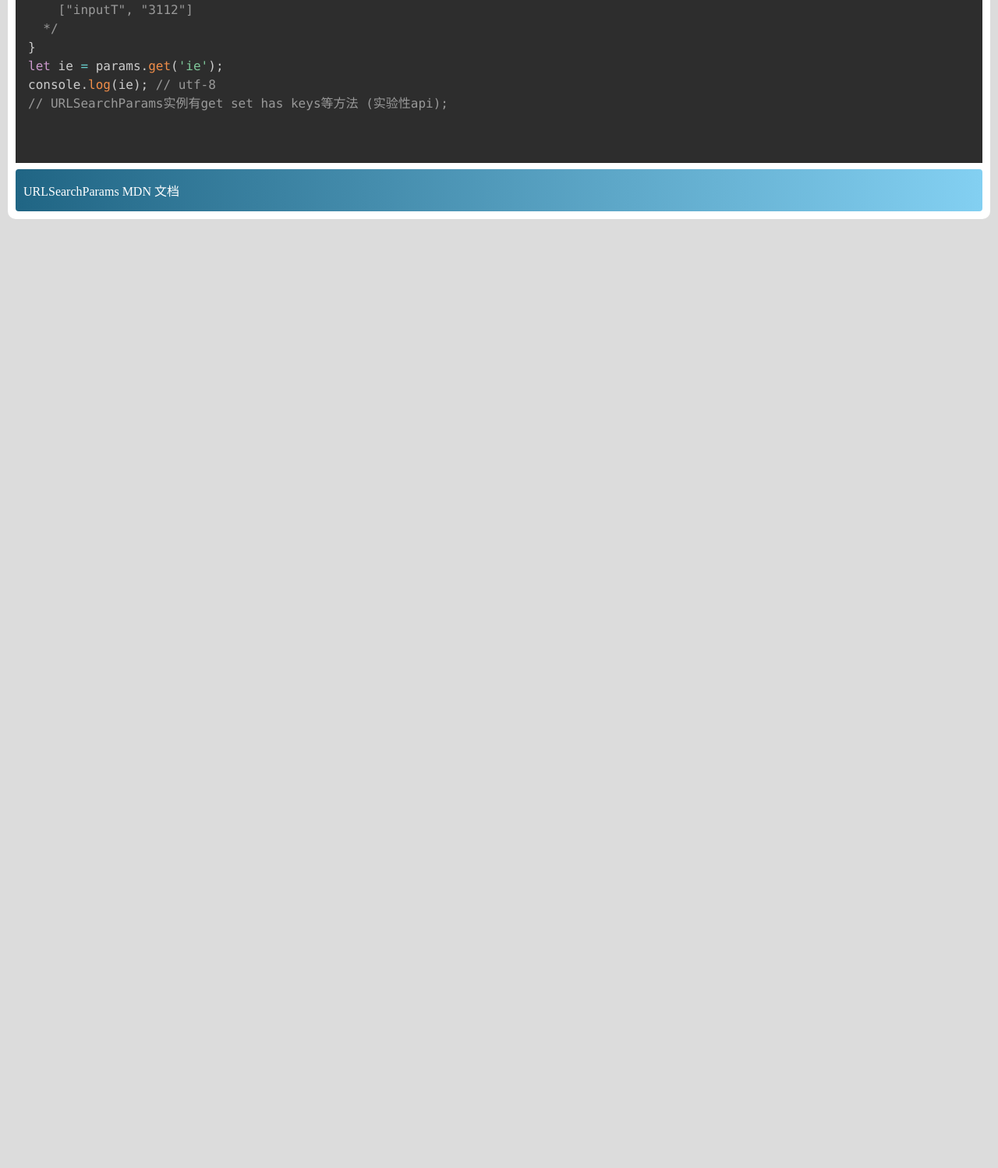
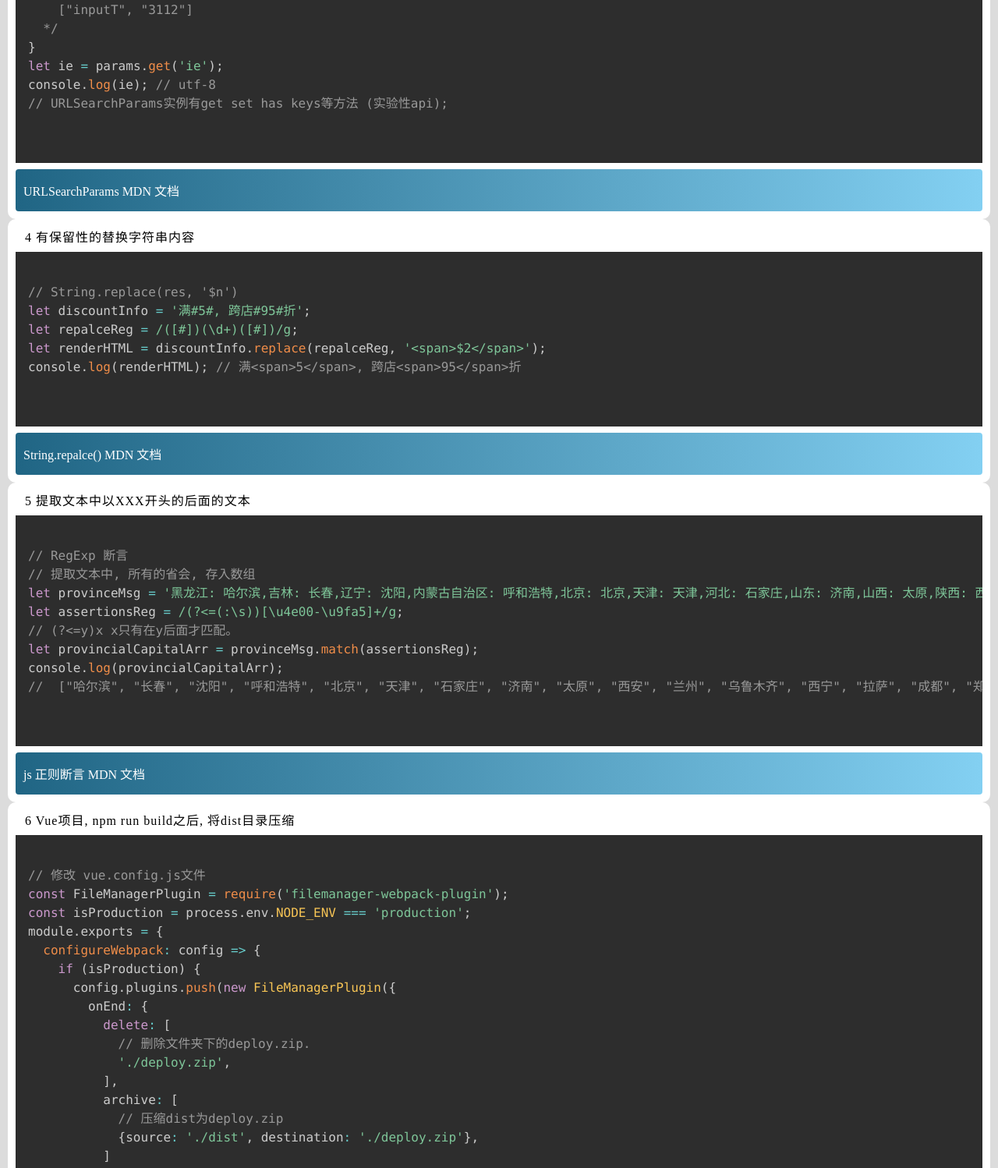
Before and after one commit to Sun-Y0n9/JavaScript, a website built with webpack: page src/index.html in a window 1280 px wide. Shown: the part 1991-3489 px from the top of the page at 78% size. Before the commit the page ends 2282 px from the top, so only its background shows below. Built offline with nearby package versions, Linux system fonts and the light colour scheme.

Commit message:
webpackd打包Vue项目后, 压缩文件

```diff
--- a/package.json
+++ b/package.json
@@ -4,8 +4,8 @@
   "description": "JavaScript",
   "main": "index.js",
   "scripts": {
-    "build": "webpack",
-    "dev": "webpack-dev-server"
+    "build": "webpack --mode production",
+    "dev": "webpack-dev-server --mode development"
   },
   "author": "",
   "license": "ISC",
--- a/src/assets/css/index.css
+++ b/src/assets/css/index.css
@@ -27,3 +27,33 @@ body{
 	border-radius: 4px;
 	padding-left: 10px;
 }
+::-webkit-scrollbar {
+    /*滚动条整体样式*/
+    /*高宽分别对应横竖滚动条的尺寸*/
+    width: 8px;
+    height: 8px;
+    background-color: #ebeef5;
+}
+::-webkit-scrollbar-thumb {
+    /*滚动条里面小方块*/
+    border-radius: 3px;
+    background-color: #E69F3B;
+    height: 120px;
+}
+::-webkit-scrollbar-track {
+    /*滚动条里面轨道*/
+    border-radius: 2px;
+    background-color: rgba(0, 0, 0, 0.1);
+}
+::-webkit-input-placeholder { /* Chrome/Opera/Safari */
+    color: #CDCDCD;
+}
+::-moz-placeholder { /* Firefox 19+ */
+    color: #CDCDCD;
+}
+:-ms-input-placeholder { /* IE 10+ */
+    color: #CDCDCD;
+}
+:-moz-placeholder { /* Firefox 18- */
+    color: #CDCDCD;
+}
--- a/src/assets/js/index.js
+++ b/src/assets/js/index.js
@@ -68,3 +68,18 @@ for (let p of params) {
 let ie = params.get('ie');
 console.log(ie); // utf-8
 // URLSearchParams实例有get set has keys等方法 (实验性api);
+
+// String.replace(res, '$n')
+let discountInfo = '满#5#, 跨店#95#折';
+let repalceReg = /([#])(\d+)([#])/g;
+let renderHTML = discountInfo.replace(repalceReg, '<span>$2</span>');
+console.log(renderHTML); // 满<span>5</span>, 跨店<span>95</span>折
+
+// RegExp 断言
+// 提取文本中, 所有的省会, 存入数组
+let provinceMsg = '黑龙江: 哈尔滨,吉林: 长春,辽宁: 沈阳,内蒙古自治区: 呼和浩特,北京: 北京,天津: 天津,河北: 石家庄,山东: 济南,山西: 太原,陕西: 西安,甘肃: 兰州,新疆维吾尔自治区: 乌鲁木齐,青海: 西宁,西藏自治区: 拉萨,四川: 成都,河南: 郑州,江苏: 南京,安徽: 合肥,湖北: 武汉,重庆: 重庆,贵州: 贵阳,湖南: 长沙,江西: 南昌,上海: 上海,浙江: 杭州,福建: 福州,云南: 昆明,广西壮族自治区: 南宁,广东: 广州,海南: 海口,香港特别行政区: 香港,澳门特别行政区: 澳门,台湾: 台北.';
+let assertionsReg = /(?<=(:\s))[\u4e00-\u9fa5]+/g;
+// (?<=y)x x只有在y后面才匹配。
+let provincialCapitalArr = provinceMsg.match(assertionsReg);
+console.log(provincialCapitalArr);
+//  ["哈尔滨", "长春", "沈阳", "呼和浩特", "北京", "天津", "石家庄", "济南", "太原", "西安", "兰州", "乌鲁木齐", "西宁", "拉萨", "成都", "郑州", "南京", "合肥", "武汉", "重庆", "贵阳", "长沙", "南昌", "上海", "杭州", "福州", "昆明", "南宁", "广州", "海口", "香港", "澳门", "台北"]
--- a/src/index.html
+++ b/src/index.html
@@ -98,13 +98,88 @@ console.log(ie); // utf-8
 		</pre>
 		<a href="https://developer.mozilla.org/en-US/docs/Web/API/URLSearchParams/URLSearchParams" target="_blank">URLSearchParams MDN 文档</a>
 	</div>
+	<div class="box">
+		<p>4 有保留性的替换字符串内容 </p>
+		<pre class="line-numbers">
+			<code class="language-js">
+// String.replace(res, '$n')
+let discountInfo = '满#5#, 跨店#95#折';
+let repalceReg = /([#])(\d+)([#])/g;
+let renderHTML = discountInfo.replace(repalceReg, '&lt;span&gt;$2&lt;/span&gt;');
+console.log(renderHTML); // 满&lt;span&gt;5&lt;/span&gt;, 跨店&lt;span&gt;95&lt;/span&gt;折
+			</code>
+		</pre>
+		<a href="https://developer.mozilla.org/zh-CN/docs/Web/JavaScript/Reference/Global_Objects/String/replace" target="_blank">String.repalce() MDN 文档</a>
+	</div>
+	<div class="box">
+		<p>5 提取文本中以XXX开头的后面的文本</p>
+		<pre class="line-numbers">
+			<code class="language-js">
+// RegExp 断言
+// 提取文本中, 所有的省会, 存入数组
+let provinceMsg = '黑龙江: 哈尔滨,吉林: 长春,辽宁: 沈阳,内蒙古自治区: 呼和浩特,北京: 北京,天津: 天津,河北: 石家庄,山东: 济南,山西: 太原,陕西: 西安,甘肃: 兰州,新疆维吾尔自治区: 乌鲁木齐,青海: 西宁,西藏自治区: 拉萨,四川: 成都,河南: 郑州,江苏: 南京,安徽: 合肥,湖北: 武汉,重庆: 重庆,贵州: 贵阳,湖南: 长沙,江西: 南昌,上海: 上海,浙江: 杭州,福建: 福州,云南: 昆明,广西壮族自治区: 南宁,广东: 广州,海南: 海口,香港特别行政区: 香港,澳门特别行政区: 澳门,台湾: 台北.';
+let assertionsReg = /(?<=(:\s))[\u4e00-\u9fa5]+/g;
+// (?<=y)x x只有在y后面才匹配。
+let provincialCapitalArr = provinceMsg.match(assertionsReg);
+console.log(provincialCapitalArr);
+//  ["哈尔滨", "长春", "沈阳", "呼和浩特", "北京", "天津", "石家庄", "济南", "太原", "西安", "兰州", "乌鲁木齐", "西宁", "拉萨", "成都", "郑州", "南京", "合肥", "武汉", "重庆", "贵阳", "长沙", "南昌", "上海", "杭州", "福州", "昆明", "南宁", "广州", "海口", "香港", "澳门", "台北"]
+			</code>
+		</pre>
+		<a href="https://developer.mozilla.org/zh-CN/docs/Web/JavaScript/Reference/Global_Objects/RegExp#assertions" target="_blank">js 正则断言 MDN 文档</a>
+	</div>
+	<div class="box">
+		<p>6 Vue项目, npm run build之后, 将dist目录压缩 </p>
+		<pre class="line-numbers">
+			<code class="language-js">
+// 修改 vue.config.js文件
+const FileManagerPlugin = require('filemanager-webpack-plugin');
+const isProduction = process.env.NODE_ENV === 'production';
+module.exports = {
+  configureWebpack: config => {
+    if (isProduction) {
+      config.plugins.push(new FileManagerPlugin({
+        onEnd: {
+          delete: [
+            // 删除文件夹下的deploy.zip.
+            './deploy.zip',
+          ],
+          archive: [
+            // 压缩dist为deploy.zip
+            {source: './dist', destination: './deploy.zip'},
+          ]
+        }
+      }))
+    }
+  }
+}
+
+			</code>
+		</pre>
+		<a href="https://github.com/gregnb/filemanager-webpack-plugin" target="_blank">filemanager-webpack-plugin github 地址</a>
+	</div>
 	<div class="box" style="display: none;">
-		<p>4</p>
+		<p>7 正则的exec与match</p>
 		<pre class="line-numbers">
 			<code class="language-js">
 			</code>
 		</pre>
-		<a href="https://developer.mozilla.org/zh-CN/docs/Web/JavaScript/Reference/Global_Objects/Array/flat" target="_blank">MDN 文档</a>
+		<a style="display: none;" href="" target="_blank">String.repalce() MDN 文档</a>
+	</div>
+	<div class="box" style="display: none;">
+		<p>8 正则断言</p>
+		<pre class="line-numbers">
+			<code class="language-js">
+			</code>
+		</pre>
+		<a style="display: none;" href="" target="_blank">String.repalce() MDN 文档</a>
+	</div>
+	<div class="box" style="display: none;">
+		<p>9 正则的\1 \2 ...</p>
+		<pre class="line-numbers">
+			<code class="language-js">
+			</code>
+		</pre>
+		<a style="display: none;" href="" target="_blank">String.repalce() MDN 文档</a>
 	</div>
 </body>
 </html>
--- a/webpack.config.js
+++ b/webpack.config.js
@@ -3,7 +3,7 @@ const htmlWebpackPlugin = require('html-webpack-plugin');
 const { CleanWebpackPlugin } = require('clean-webpack-plugin');
 const webpack = require('webpack');
 module.exports = {
-	mode: 'development',
+	// mode: 'development',
 	devtool: 'source-map',
 	entry: {
 		main: './src/index.js'
@@ -18,7 +18,7 @@ module.exports = {
 		proxy: {
 
 		},
-		port: 8090,
+		port: 8099,
 		hot: true,
 	},
 	module: {
```
Also changed, not shown: README.md.
